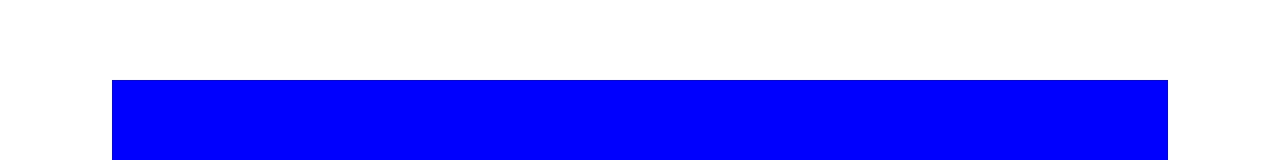
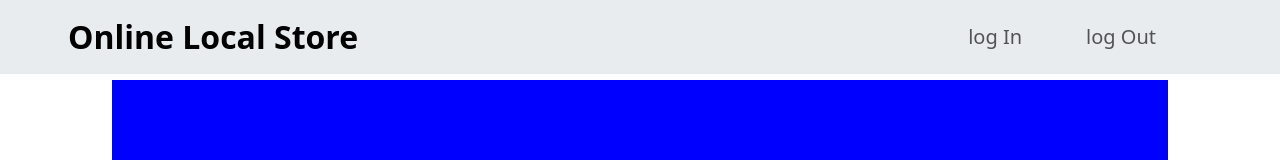
Before and after one commit to VishankWagh/Online-Local-Store, a React (Create React App) app in the folder client/: page / in a window 1280 px wide. Shown: the top 160 px of the page. Built offline with nearby package versions, Linux system fonts and the light colour scheme.

Commit message:
updated app.js

```diff
--- a/client/src/App.js
+++ b/client/src/App.js
@@ -5,6 +5,7 @@ import Shop from './pages/Shop'
 import Product from './pages/Product'
 import Footer from './components/Footer'
 import Login from './pages/Login'
+import Header from './components/Header'
 
 import {
   BrowserRouter as Router,
@@ -17,6 +18,7 @@ function App() {
   return (
     <>
       <Router>
+        <Header />
         <Routes>
           <Route path='/' element={<Home />} />
           <Route path='/Shop' element={<Shop />} />
```
Also changed, not shown: 1 other file (tests, documents, lock files or other folders).
